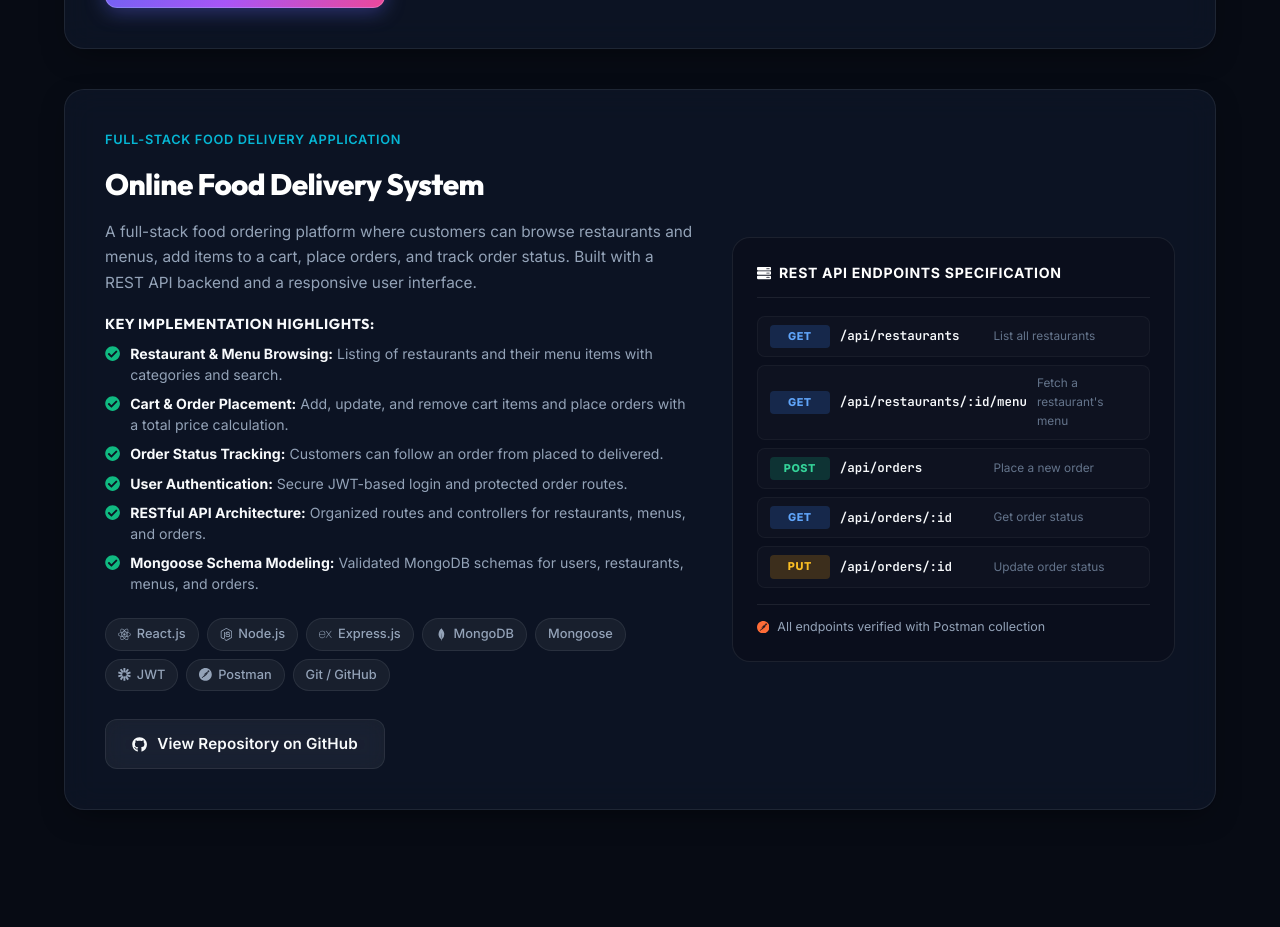
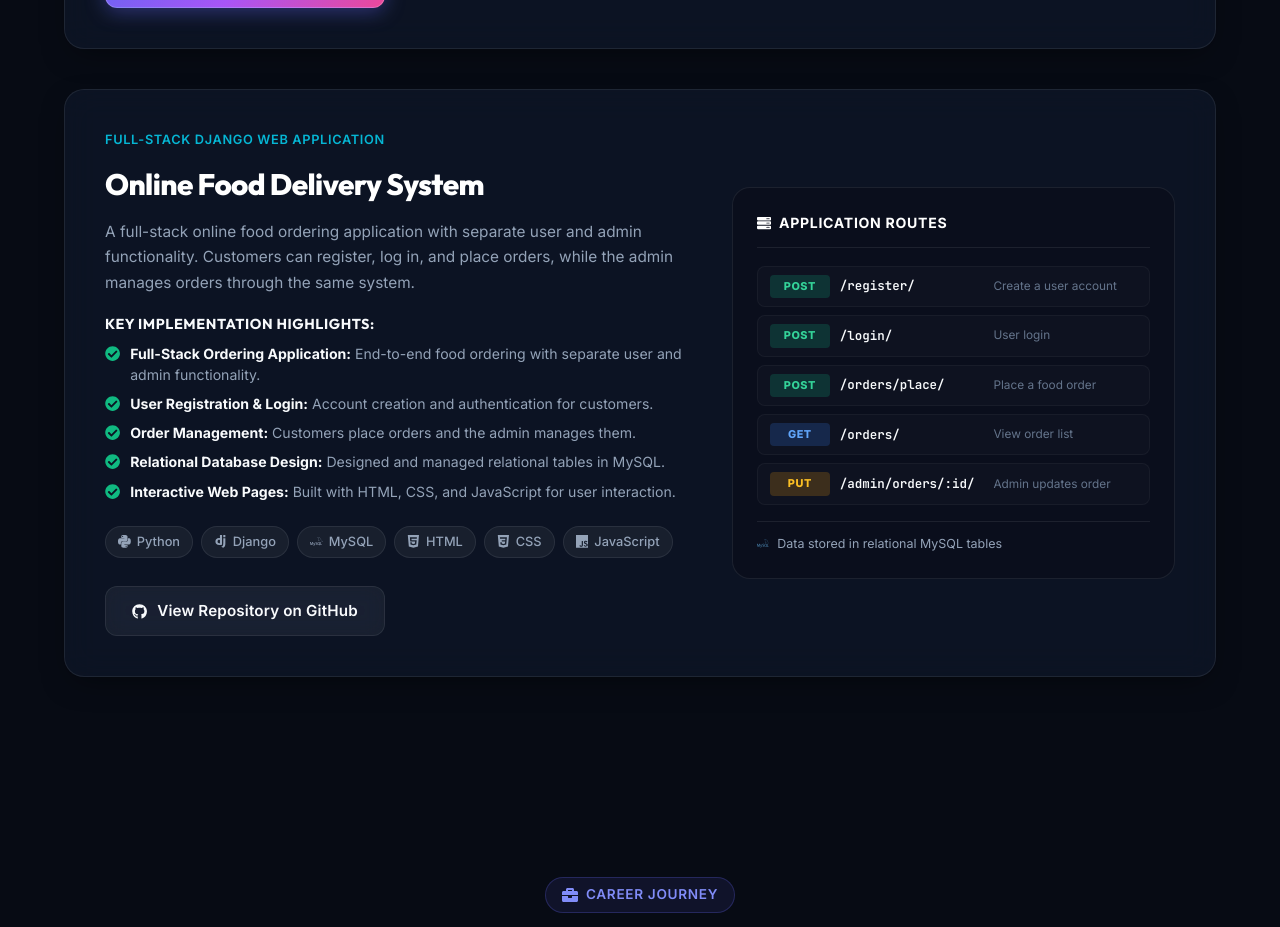
Before and after one commit to KummethaHarshavardhan/Portfolio, a React (Vite) app in the folder client/: page / in a window 1280 px wide. Shown: the part 4920-5847 px from the top of the page. Built offline with nearby package versions, Linux system fonts and the light colour scheme; no server answers.

Commit message:
updated Project Details

```diff
--- a/client/src/components/Projects/Projects.jsx
+++ b/client/src/components/Projects/Projects.jsx
@@ -13,7 +13,7 @@ import {
   FaDatabase,
   FaCode
 } from 'react-icons/fa';
-import { SiReact, SiNodedotjs, SiExpress, SiMongodb, SiAxios, SiJsonwebtokens, SiPostman } from 'react-icons/si';
+import { SiReact, SiNodedotjs, SiExpress, SiMongodb, SiAxios, SiJsonwebtokens, SiPostman, SiPython, SiDjango, SiMysql, SiHtml5, SiCss3, SiJavascript } from 'react-icons/si';
 import './Projects.css';
 
 const Projects = () => {
@@ -183,8 +183,8 @@ const Projects = () => {
             </div>
           </motion.div>
 
-                    {/* ============================================================
-              PROJECT 2: ONLINE FOOD DELIVERY SYSTEM
+               {/* ============================================================
+              PROJECT 2: ONLINE FOOD DELIVERY SYSTEM (DJANGO)
               ============================================================ */}
           <motion.div
             className="glass-card project-card secondary-project-card"
@@ -197,13 +197,13 @@ const Projects = () => {
               {/* Project Details */}
               <div className="project-info-side">
                 <div className="project-meta">
-                  <span className="project-type-tag">Full-Stack Food Delivery Application</span>
+                  <span className="project-type-tag">Full-Stack Django Web Application</span>
                 </div>
 
                 <h3 className="project-heading">Online Food Delivery System</h3>
 
                 <p className="project-overview-text">
-                  A full-stack food ordering platform where customers can browse restaurants and menus, add items to a cart, place orders, and track order status. Built with a REST API backend and a responsive user interface.
+                  A full-stack online food ordering application with separate user and admin functionality. Customers can register, log in, and place orders, while the admin manages orders through the same system.
                 </p>
 
                 {/* Key Features List */}
@@ -212,41 +212,35 @@ const Projects = () => {
                   <ul className="project-features-list">
                     <li>
                       <FaCheckCircle className="feat-bullet" />
-                      <span><strong>Restaurant & Menu Browsing:</strong> Listing of restaurants and their menu items with categories and search.</span>
+                      <span><strong>Full-Stack Ordering Application:</strong> End-to-end food ordering with separate user and admin functionality.</span>
                     </li>
                     <li>
                       <FaCheckCircle className="feat-bullet" />
-                      <span><strong>Cart & Order Placement:</strong> Add, update, and remove cart items and place orders with a total price calculation.</span>
+                      <span><strong>User Registration & Login:</strong> Account creation and authentication for customers.</span>
                     </li>
                     <li>
                       <FaCheckCircle className="feat-bullet" />
-                      <span><strong>Order Status Tracking:</strong> Customers can follow an order from placed to delivered.</span>
+                      <span><strong>Order Management:</strong> Customers place orders and the admin manages them.</span>
                     </li>
                     <li>
                       <FaCheckCircle className="feat-bullet" />
-                      <span><strong>User Authentication:</strong> Secure JWT-based login and protected order routes.</span>
+                      <span><strong>Relational Database Design:</strong> Designed and managed relational tables in MySQL.</span>
                     </li>
                     <li>
                       <FaCheckCircle className="feat-bullet" />
-                      <span><strong>RESTful API Architecture:</strong> Organized routes and controllers for restaurants, menus, and orders.</span>
-                    </li>
-                    <li>
-                      <FaCheckCircle className="feat-bullet" />
-                      <span><strong>Mongoose Schema Modeling:</strong> Validated MongoDB schemas for users, restaurants, menus, and orders.</span>
+                      <span><strong>Interactive Web Pages:</strong> Built with HTML, CSS, and JavaScript for user interaction.</span>
                     </li>
                   </ul>
                 </div>
 
                 {/* Tech Badges */}
                 <div className="project-tech-tags">
-                  <span className="tech-pill"><SiReact /> React.js</span>
-                  <span className="tech-pill"><SiNodedotjs /> Node.js</span>
-                  <span className="tech-pill"><SiExpress /> Express.js</span>
-                  <span className="tech-pill"><SiMongodb /> MongoDB</span>
-                  <span className="tech-pill">Mongoose</span>
-                  <span className="tech-pill"><SiJsonwebtokens /> JWT</span>
-                  <span className="tech-pill"><SiPostman /> Postman</span>
-                  <span className="tech-pill">Git / GitHub</span>
+                  <span className="tech-pill"><SiPython /> Python</span>
+                  <span className="tech-pill"><SiDjango /> Django</span>
+                  <span className="tech-pill"><SiMysql /> MySQL</span>
+                  <span className="tech-pill"><SiHtml5 /> HTML</span>
+                  <span className="tech-pill"><SiCss3 /> CSS</span>
+                  <span className="tech-pill"><SiJavascript /> JavaScript</span>
                 </div>
 
                 {/* Project Links */}
@@ -264,49 +258,49 @@ const Projects = () => {
                 </div>
               </div>
 
-              {/* Backend API Endpoints Showcase */}
+              {/* Application Routes Showcase */}
               <div className="project-diagram-side">
                 <div className="api-endpoints-card">
                   <div className="api-card-header">
                     <FaServer />
-                    <span>REST API Endpoints Specification</span>
+                    <span>Application Routes</span>
                   </div>
 
                   <div className="endpoints-list">
                     <div className="endpoint-row">
-                      <span className="http-badge http-get">GET</span>
-                      <span className="endpoint-path">/api/restaurants</span>
-                      <span className="endpoint-desc">List all restaurants</span>
+                      <span className="http-badge http-post">POST</span>
+                      <span className="endpoint-path">/register/</span>
+                      <span className="endpoint-desc">Create a user account</span>
+                    </div>
+
+                    <div className="endpoint-row">
+                      <span className="http-badge http-post">POST</span>
+                      <span className="endpoint-path">/login/</span>
+                      <span className="endpoint-desc">User login</span>
+                    </div>
+
+                    <div className="endpoint-row">
+                      <span className="http-badge http-post">POST</span>
+                      <span className="endpoint-path">/orders/place/</span>
+                      <span className="endpoint-desc">Place a food order</span>
                     </div>
 
                     <div className="endpoint-row">
                       <span className="http-badge http-get">GET</span>
-                      <span className="endpoint-path">/api/restaurants/:id/menu</span>
-                      <span className="endpoint-desc">Fetch a restaurant's menu</span>
-                    </div>
-
-                    <div className="endpoint-row">
-                      <span className="http-badge http-post">POST</span>
-                      <span className="endpoint-path">/api/orders</span>
-                      <span className="endpoint-desc">Place a new order</span>
-                    </div>
-
-                    <div className="endpoint-row">
-                      <span className="http-badge http-get">GET</span>
-                      <span className="endpoint-path">/api/orders/:id</span>
-                      <span className="endpoint-desc">Get order status</span>
+                      <span className="endpoint-path">/orders/</span>
+                      <span className="endpoint-desc">View order list</span>
                     </div>
 
                     <div className="endpoint-row">
                       <span className="http-badge http-put">PUT</span>
-                      <span className="endpoint-path">/api/orders/:id</span>
-                      <span className="endpoint-desc">Update order status</span>
+                      <span className="endpoint-path">/admin/orders/:id/</span>
+                      <span className="endpoint-desc">Admin updates order</span>
                     </div>
                   </div>
 
                   <div className="api-testing-note">
-                    <SiPostman style={{ color: '#ff6c37' }} />
-                    <span>All endpoints verified with Postman collection</span>
+                    <SiMysql style={{ color: '#4479a1' }} />
+                    <span>Data stored in relational MySQL tables</span>
                   </div>
                 </div>
               </div>
```
